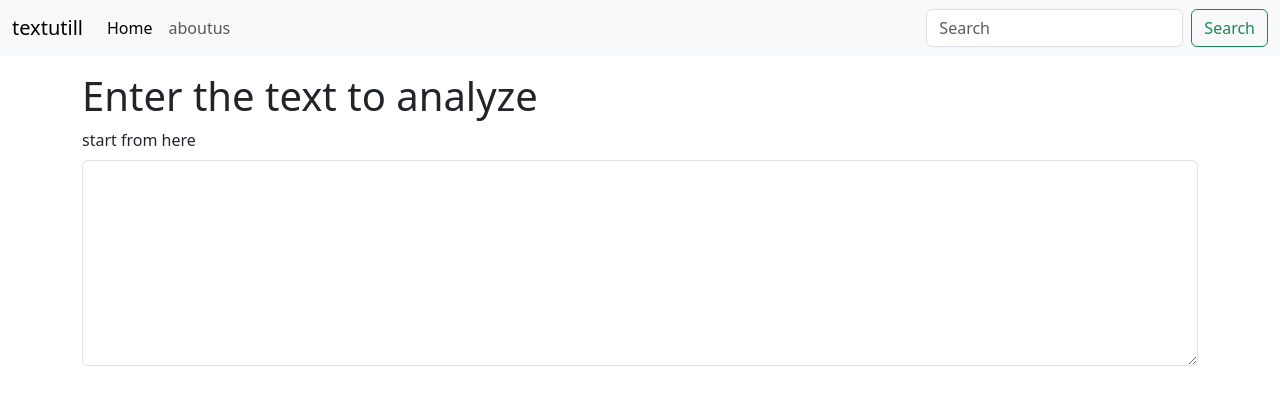
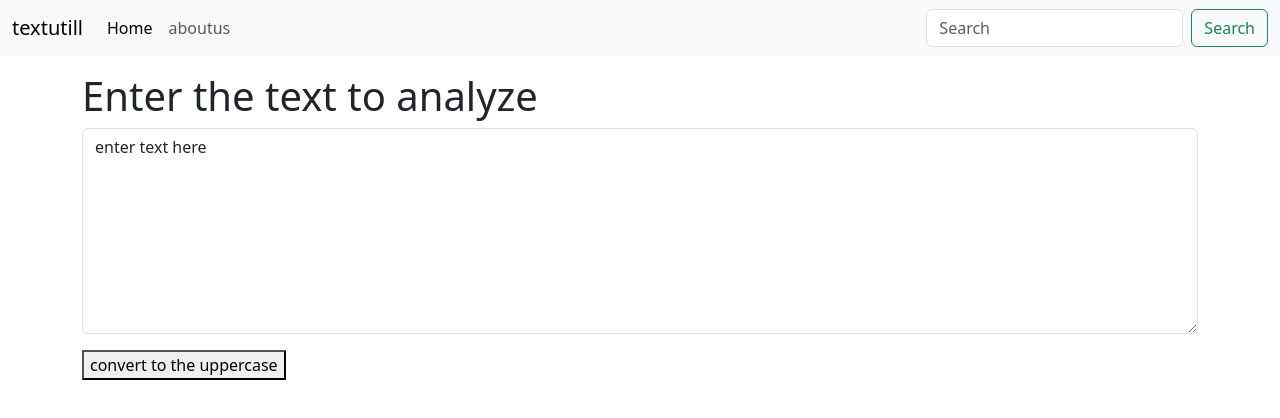
Before and after one commit to dhruvitgarathiya/TextTamer, a React (Create React App) app: page / in a window 1280 px wide. Shown: the top 418 px of the page. Built offline with nearby package versions, Linux system fonts and the light colour scheme.

Commit message:
uppercase feature is implemented

```diff
--- a/src/Components/Navbar/Navbar.jsx
+++ b/src/Components/Navbar/Navbar.jsx
@@ -14,8 +14,8 @@ export default function Navbar(props) {
               <li className="nav-item">
                 <a className="nav-link active" aria-current="page" href="#">Home</a>
               </li>
-              <li class="nav-item">
-                <a class="nav-link" href="#">{props.aboutText}</a>
+              <li className="nav-item">
+                <a className="nav-link" href="#">{props.aboutText}</a>
               </li>
             </ul>
 
--- a/src/Components/TextForm/TextForm.jsx
+++ b/src/Components/TextForm/TextForm.jsx
@@ -1,13 +1,30 @@
 import PropTypes from "prop-types";
+import { useState } from "react";
+
+
 
 export default function TextForm(props){
+
+    const handleUpClick = () => {
+        console.log("upper case was clicked" +" " +":" +  text);
+        let newText = text.toUpperCase();
+        setText(newText);
+    }
+
+    const handleOnChange = (event) => {
+        console.log("on change");
+        setText(event.target.value);
+    }
+    const[text,setText] = useState('enter text here');
     return(
         <div>
             <h1>{props.heading}</h1>
              <div className="mb-3">
-              <label for="myBox" className="form-label">start from here</label>
-              <textarea className="form-control" id="myBox" rows="8"></textarea>
+
+              <textarea className="form-control" value={text} onChange={handleOnChange} id="myBox" rows="8"></textarea>
+
              </div>
+             <button className="btn-btn-primary" onClick={handleUpClick}>convert to the uppercase</button>
         </div>
     )
 }
```
